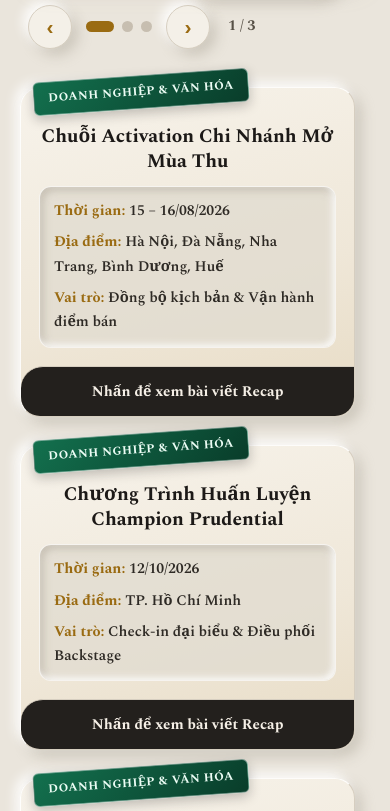
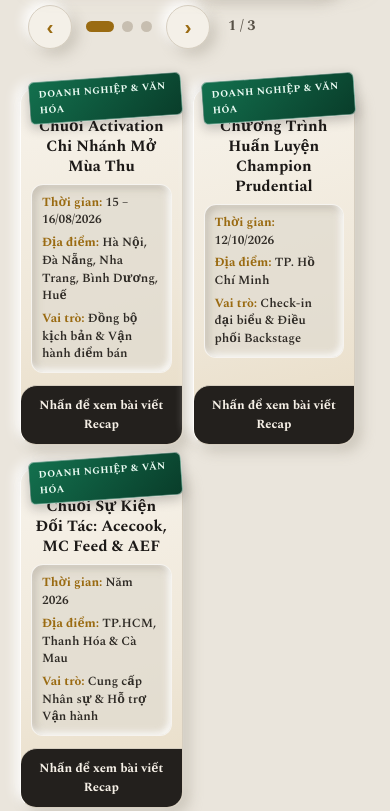
Before and after one commit to Pioneerkhang/Chamcrew, a plain HTML site: page index.html in a window 390 px wide. Shown: the part 1991-2802 px from the top of the page. Drawn offline with nearby package versions, Linux system fonts and the light colour scheme.

Commit message:
V3.3.11-Mobile2ColGrid

```diff
--- a/index.html
+++ b/index.html
@@ -1442,7 +1442,7 @@
       transform: scale(0.93);
     }
 
-    /* =========================================================================
+/* =========================================================================
        RESPONSIVE TỰ CO GIÃN (TABLET & MOBILE - THUẦN CPU 100%)
        ========================================================================= */
     @media (max-width: 960px) {
@@ -1453,8 +1453,12 @@
         grid-template-columns: 1fr;
         padding: 32px 20px 42px;
       }
+    }
+
+    @media (max-width: 820px) {
       .small-cards-grid {
         grid-template-columns: repeat(2, 1fr);
+        gap: 24px 14px;
       }
     }
 
@@ -1478,7 +1482,39 @@
       .metric-num {
         font-size: 1.75rem;
       }
-      .small-cards-grid,
+      .small-cards-grid {
+        grid-template-columns: repeat(2, 1fr);
+        gap: 22px 10px;
+      }
+      .small-card {
+        min-height: 220px;
+        border-radius: 16px;
+      }
+      .small-card-tag {
+        top: -11px;
+        left: 8px;
+        padding: 4px 9px;
+        font-size: 0.62rem;
+      }
+      .small-card-body {
+        padding: 28px 10px 12px;
+        gap: 8px;
+      }
+      .small-card-title {
+        font-size: 0.98rem;
+        line-height: 1.28;
+      }
+      .small-card-specs {
+        padding: 9px 10px;
+        gap: 5px;
+        font-size: 0.78rem;
+        line-height: 1.42;
+      }
+      .small-card-footer-btn {
+        padding: 10px 8px;
+        font-size: 0.78rem;
+        border-radius: 16px 0 15px 15px;
+      }
       .popup-three-cards {
         grid-template-columns: 1fr;
       }
```
